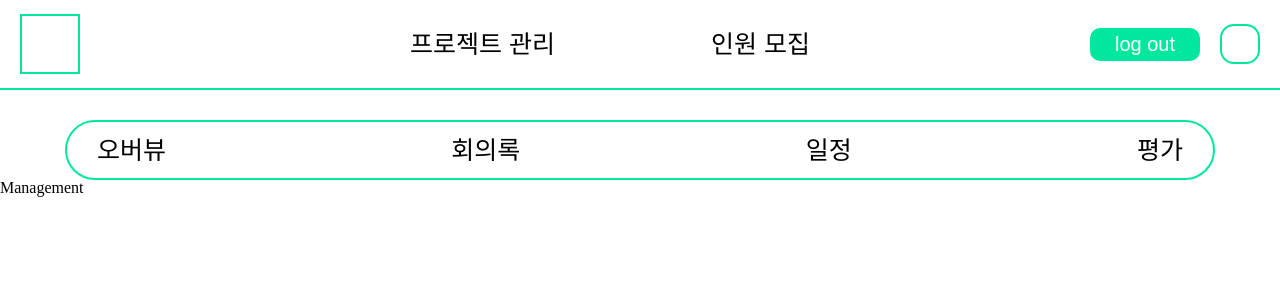
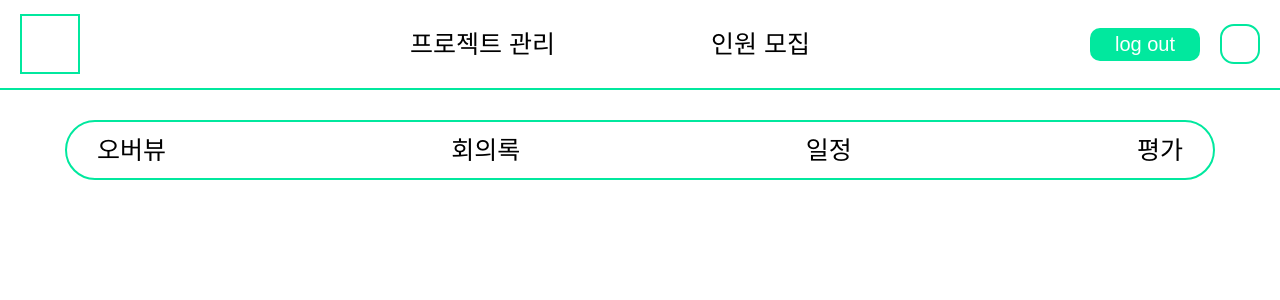
Before and after one commit to Pll-Care/Pll-Care, a React (Create React App) app in the folder frontend/: page /management in a window 1280 px wide. Shown: the top 300 px of the page. Built offline with nearby package versions, Linux system fonts and the light colour scheme; a web font is replaced by a local one.

Commit message:
docs: "Apply font style modification"

```diff
--- a/frontend/src/pages/Management.js
+++ b/frontend/src/pages/Management.js
@@ -7,7 +7,6 @@ const Management = () => {
     <div>
       <MainHeader />
       <ManagementHeader />
-      <div>Management</div>
       <Outlet />
     </div>
   );
--- a/frontend/src/scss/import/_managementHeader.scss
+++ b/frontend/src/scss/import/_managementHeader.scss
@@ -6,6 +6,7 @@
   background-color: white;
   border: $border;
   border-radius: 40px;
+
   @include displayFlex(row, space-between, center);
   @include putCenter;
 }
@@ -13,7 +14,7 @@
 .management-header {
   div {
     a {
-      font-family: $heading-font;
+      font-family: $link-font;
       font-size: $link-font-size;
       color: black;
       padding: 30px;
```
Also changed, not shown: 1 other file (tests, documents, lock files or other folders).
